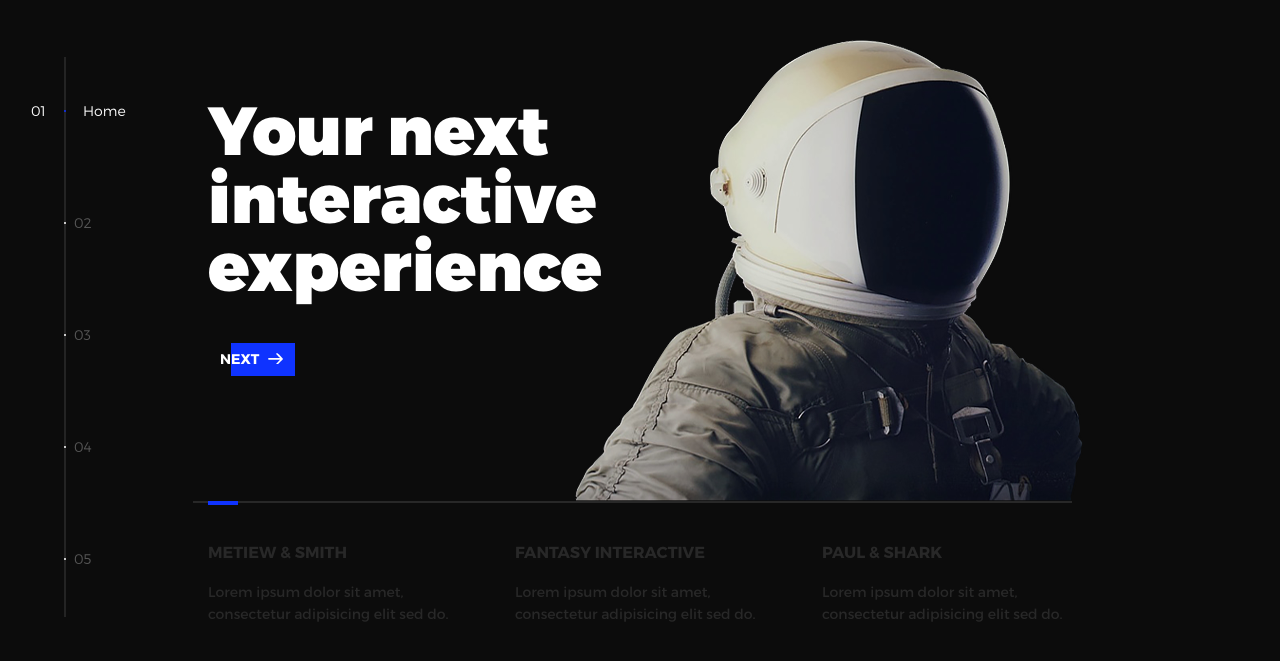
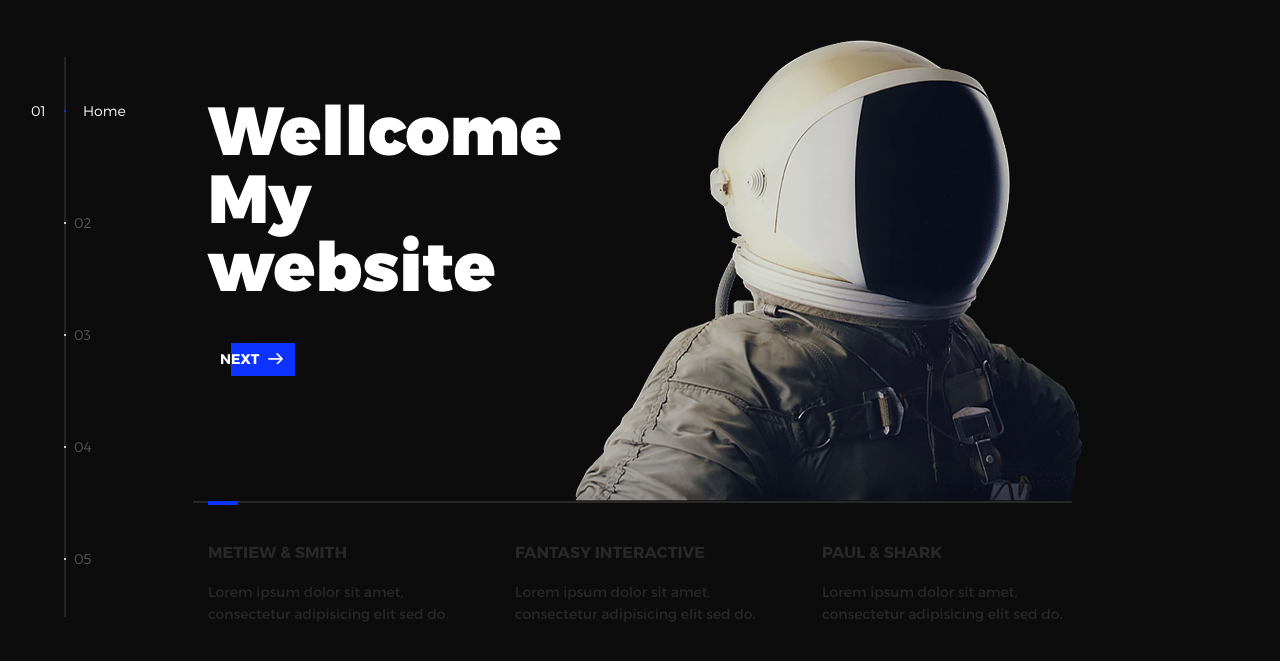
Before and after one commit to TM14K/TM14K, a plain HTML site: page index.html in a window 1280 px wide. Shown: the part 63-724 px from the top of the page. Drawn offline with nearby package versions, Linux system fonts and the light colour scheme.

Commit message:
Update index.html

```diff
--- a/index.html
+++ b/index.html
@@ -48,7 +48,7 @@
           <li class="l-section section section--is-active">
             <div class="intro">
               <div class="intro--banner">
-                <h1>Your next<br>interactive<br>experience</h1>
+                <h1>Wellcome<br>My<br>website</h1>
                 <button class="cta">Next
                   <svg version="1.1" id="Layer_1" xmlns="http://www.w3.org/2000/svg" xmlns:xlink="http://www.w3.org/1999/xlink" x="0px" y="0px" viewBox="0 0 150 118" style="enable-background:new 0 0 150 118;" xml:space="preserve">
                   <g transform="translate(0.000000,118.000000) scale(0.100000,-0.100000)">
```
